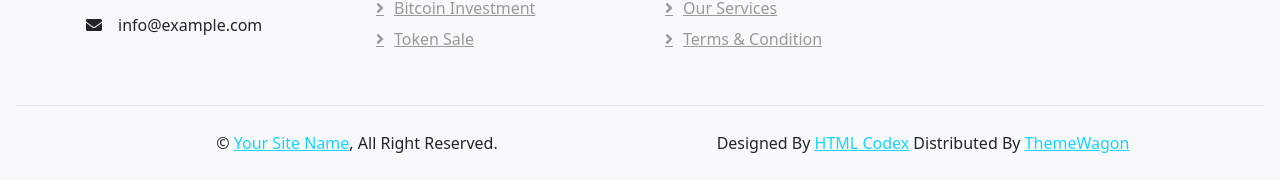
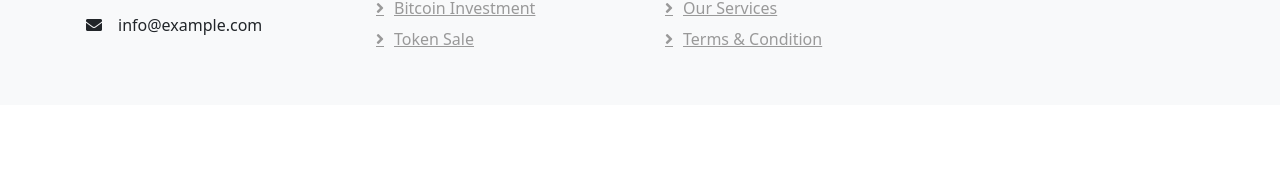
Before and after one commit to fuadbaharudin/BWA-Tes-Ui, a plain HTML site: page index.html in a window 1280 px wide. Shown: the part 5214-5394 px from the top of the page. After the commit the page ends 5319 px from the top, so only its background shows below. Drawn offline with nearby package versions, Linux system fonts and the light colour scheme.

Commit message:
test push

```diff
--- a/index.html
+++ b/index.html
@@ -112,19 +112,6 @@
                         </p>
                         <p class="mb-4">Tempor erat elitr rebum at clita. Diam dolor diam ipsum sit. Aliqu diam amet
                             diam et eos. Clita erat ipsum et lorem et sit.</p>
-                        <!-- <div class="d-flex align-items-center mb-2">
-                            <i class="fa fa-check bg-light text-primary btn-sm-square rounded-circle me-3 fw-bold"></i>
-                            <span>Tempor erat elitr rebum at clita</span>
-                        </div>
-                        <div class="d-flex align-items-center mb-2">
-                            <i class="fa fa-check bg-light text-primary btn-sm-square rounded-circle me-3 fw-bold"></i>
-                            <span>Tempor erat elitr rebum at clita</span>
-                        </div>
-                        <div class="d-flex align-items-center mb-4">
-                            <i class="fa fa-check bg-light text-primary btn-sm-square rounded-circle me-3 fw-bold"></i>
-                            <span>Tempor erat elitr rebum at clita</span>
-                        </div>
-                        <a class="btn btn-primary py-3 px-4" href="">Read More</a> -->
                     </div>
                 </div>
             </div>
@@ -523,67 +510,6 @@
         </div>
     </div>
 </section>
-
-            <!-- <div class="text-center mx-auto wow fadeInUp" data-wow-delay="0.1s" style="max-width: 500px;">
-                <h1 class="display-6">Services</h1>
-                <p class="text-primary fs-5 mb-5">Buy, Sell And Exchange Cryptocurrency</p>
-            </div>
-            <div class="row g-4">
-                <div class="col-lg-4 col-md-6 wow fadeInUp" data-wow-delay="0.1s">
-                    <div class="service-item bg-white p-5">
-                        <img class="img-fluid mb-4" src="img/icon-7.png" alt="">
-                        <h5 class="mb-3">Currency Wallet</h5>
-                        <p>Aliqu diam amet diam et eos. Clita erat ipsum et lorem et sit, sed stet lorem sit clita duo
-                            justo</p>
-                        <a href="">Read More <i class="fa fa-arrow-right ms-2"></i></a>
-                    </div>
-                </div>
-                <div class="col-lg-4 col-md-6 wow fadeInUp" data-wow-delay="0.3s">
-                    <div class="service-item bg-white p-5">
-                        <img class="img-fluid mb-4" src="img/icon-3.png" alt="">
-                        <h5 class="mb-3">Currency Transaction</h5>
-                        <p>Aliqu diam amet diam et eos. Clita erat ipsum et lorem et sit, sed stet lorem sit clita duo
-                            justo</p>
-                        <a href="">Read More <i class="fa fa-arrow-right ms-2"></i></a>
-                    </div>
-                </div>
-                <div class="col-lg-4 col-md-6 wow fadeInUp" data-wow-delay="0.5s">
-                    <div class="service-item bg-white p-5">
-                        <img class="img-fluid mb-4" src="img/icon-9.png" alt="">
-                        <h5 class="mb-3">Bitcoin Investment</h5>
-                        <p>Aliqu diam amet diam et eos. Clita erat ipsum et lorem et sit, sed stet lorem sit clita duo
-                            justo</p>
-                        <a href="">Read More <i class="fa fa-arrow-right ms-2"></i></a>
-                    </div>
-                </div>
-                <div class="col-lg-4 col-md-6 wow fadeInUp" data-wow-delay="0.1s">
-                    <div class="service-item bg-white p-5">
-                        <img class="img-fluid mb-4" src="img/icon-5.png" alt="">
-                        <h5 class="mb-3">Currency Exchange</h5>
-                        <p>Aliqu diam amet diam et eos. Clita erat ipsum et lorem et sit, sed stet lorem sit clita duo
-                            justo</p>
-                        <a href="">Read More <i class="fa fa-arrow-right ms-2"></i></a>
-                    </div>
-                </div>
-                <div class="col-lg-4 col-md-6 wow fadeInUp" data-wow-delay="0.3s">
-                    <div class="service-item bg-white p-5">
-                        <img class="img-fluid mb-4" src="img/icon-2.png" alt="">
-                        <h5 class="mb-3">Bitcoin Escrow</h5>
-                        <p>Aliqu diam amet diam et eos. Clita erat ipsum et lorem et sit, sed stet lorem sit clita duo
-                            justo</p>
-                        <a href="">Read More <i class="fa fa-arrow-right ms-2"></i></a>
-                    </div>
-                </div>
-                <div class="col-lg-4 col-md-6 wow fadeInUp" data-wow-delay="0.5s">
-                    <div class="service-item bg-white p-5">
-                        <img class="img-fluid mb-4" src="img/icon-8.png" alt="">
-                        <h5 class="mb-3">Token Sale</h5>
-                        <p>Aliqu diam amet diam et eos. Clita erat ipsum et lorem et sit, sed stet lorem sit clita duo
-                            justo</p>
-                        <a href="">Read More <i class="fa fa-arrow-right ms-2"></i></a>
-                    </div>
-                </div>
-            </div> -->
         </div>
     </div>
     <!-- Service End -->
@@ -687,19 +613,6 @@
                 </div>
             </div>
         </div>
-        <div class="container-fluid copyright">
-            <div class="container">
-                <div class="row">
-                    <div class="col-md-6 text-center text-md-start mb-3 mb-md-0">
-                        &copy; <a href="#">Your Site Name</a>, All Right Reserved.
-                    </div>
-                    <div class="col-md-6 text-center text-md-end">
-                        <!--/*** This template is free as long as you keep the footer author’s credit link/attribution link/backlink. If you'd like to use the template without the footer author’s credit link/attribution link/backlink, you can purchase the Credit Removal License from "https://htmlcodex.com/credit-removal". Thank you for your support. ***/-->
-                        Designed By <a href="https://htmlcodex.com">HTML Codex</a> Distributed By <a
-                            href="https://themewagon.com">ThemeWagon</a>
-                    </div>
-                </div>
-            </div>
         </div>
     </div>
     <!-- Footer End -->
```
